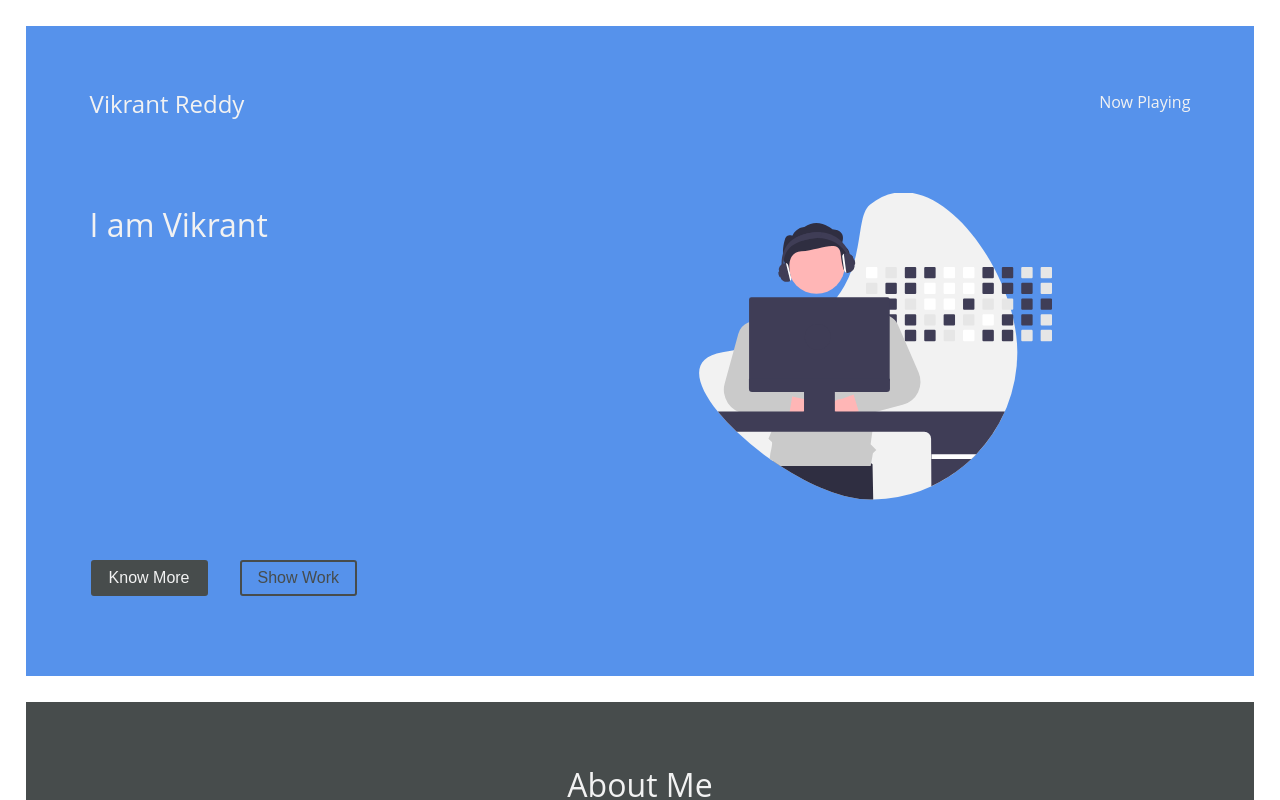
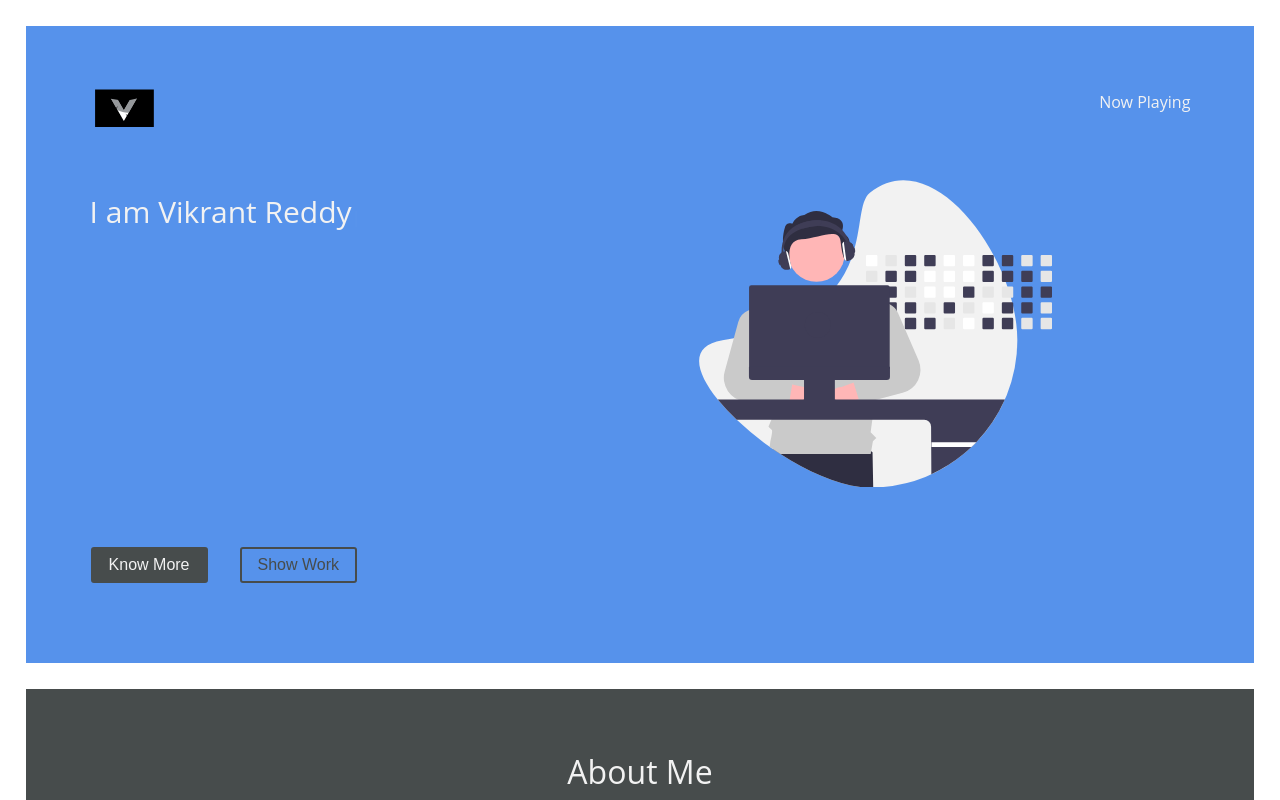
Before and after one commit to VikrantReddy/vikrantreddy.github.io, a React (Create React App) app: page / in a window 1280 px wide. Shown: the top 800 px of the page. Built offline with nearby package versions, Linux system fonts and the light colour scheme.

Commit message:
Updated hero

```diff
--- a/src/components/Hero.jsx
+++ b/src/components/Hero.jsx
@@ -2,6 +2,7 @@ import React from 'react'
 import { Container, Row, Col, Button } from 'react-bootstrap'
 import styled, { css } from 'styled-components'
 import { ReactComponent as Herosvg } from "../assets/svgs/herosvg.svg";
+import { ReactComponent as Logosvg } from "../assets/svgs/logo.svg";
 import Herotext from "./Herotext.jsx";
 
 function Hero() {
@@ -9,8 +10,10 @@ function Hero() {
         <HeroContainer>
             <Row>
                 <Col>
-                    <h4>Vikrant Reddy</h4>
+                    {/* <img src={"heroicon.png"} height={90} style={{ "margin": -30 }} /> */}
+                    <Logosvg height={90} style={{ "margin": -45 }} />
                 </Col>
+
                 <Col style={{ 'text-align': "right" }}>
                     Now Playing
                 </Col>
--- a/src/components/Herotext.jsx
+++ b/src/components/Herotext.jsx
@@ -4,7 +4,7 @@ import Typed from "typed.js";
 function Herotext() {
 
     const el = useRef(null);
-    const [heroText, setHerotext] = useState("I am Vikrant");
+    const [heroText, setHerotext] = useState("I am Vikrant Reddy");
 
 
     useEffect(() => {
@@ -16,7 +16,7 @@ function Herotext() {
             backDelay: 100,
             smartBackspace: true,
             loop: false,
-            showCursor: false,
+            showCursor: true,
         });
 
         // Destropying
@@ -26,7 +26,10 @@ function Herotext() {
     }, []);
 
     return (
-        <h2 ref={el}></h2>
+        <h2 ref={el} style={{
+            display: "inline",
+            fontSize: 30
+        }}></h2>
     )
 }
 
```
Also changed, not shown: src/assets/svgs/logo.svg (added).
